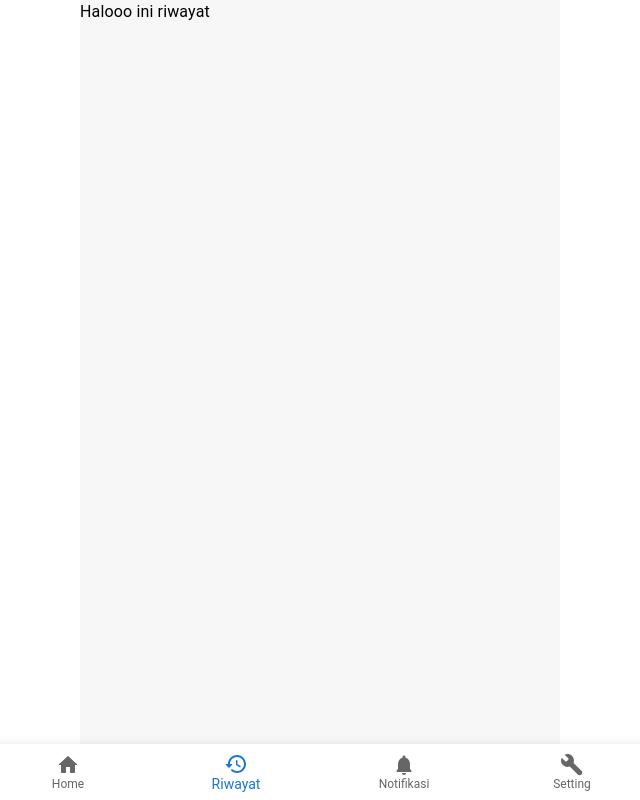
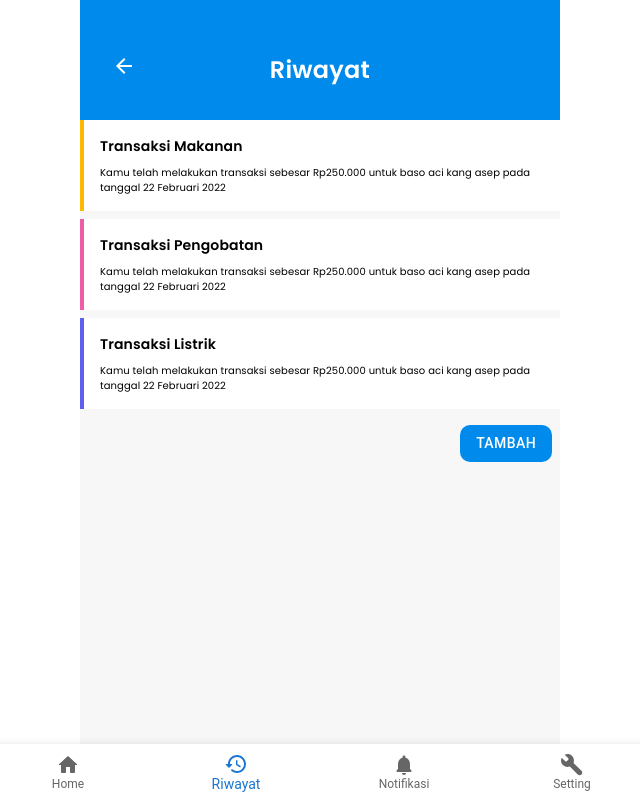
Before and after one commit to agnesjuliana/U.Digi, a React (Create React App) app: page /riwayat in a window 1280 px wide. Shown: the whole page, without its empty margins (320-960 px from the left). Built offline with nearby package versions, Linux system fonts and the light colour scheme.

Commit message:
add riwayat

```diff
--- a/src/pages/home.js
+++ b/src/pages/home.js
@@ -27,6 +27,12 @@ const Home = () => {
 
   const handleBudgeting = () => {
     history.push("/budgeting");
+  };
+  const handleSwitch = () => {
+    history.push("/uswitch/tukarsaldo");
+  };
+  const handleSend = () => {
+    history.push("/uswitch/transfersaldo");
   };
   const openDialog = () => {
     setOpen(true)
@@ -249,7 +255,7 @@ const Home = () => {
                 borderRadius: "10px",
                 maxWidth: "45px",
               }}
-              disabled
+              onClick={() => handleSwitch()}
               style={{ backgroundColor: "#0094FF" }}
             >
               <ImportExportRounded sx={{ color: "white" }} />
@@ -280,7 +286,7 @@ const Home = () => {
                 borderRadius: "10px",
                 maxWidth: "45px",
               }}
-              disabled
+              onClick={() => handleSend()}
               style={{ backgroundColor: "#FFD600" }}
             >
               <SendRounded sx={{ color: "white" }} />
--- a/src/pages/riwayat.js
+++ b/src/pages/riwayat.js
@@ -1,13 +1,20 @@
-import React from "react";
+import React, { useState } from "react";
 import { useHistory } from "react-router";
 import { Grid, Typography, Button, Box } from "@mui/material";
 import Navigation from "../components/navigation";
+import TopController from "../components/topController";
 
 const Riwayat = () => {
   const history = useHistory();
+  const [data, setData] = useState([
+    {
+      kategori: "makanan",
+      nominal: 20000,
+    },
+  ]);
 
   const handleHome = () => {
-      history.push("/")
+    history.push("/");
   };
   return (
     <div
@@ -23,7 +30,116 @@ const Riwayat = () => {
           minHeight: "100vh",
         }}
       >
-        <Typography>Halooo ini riwayat</Typography>
+        <TopController title="Riwayat" action={() => handleHome()} />
+        <Box
+          sx={{
+            backgroundColor: "#ffffff",
+            padding: "16px",
+            marginBottom: "8px",
+            borderLeft: "4px solid #FFB800",
+          }}
+        >
+          <Typography
+            sx={{
+              fontFamily: "poppins",
+              fontSize: "14px",
+              fontWeight: 600,
+              color: "#000000",
+              marginBottom: "8px",
+            }}
+          >
+            Transaksi Makanan
+          </Typography>
+          <Typography
+            sx={{
+              fontFamily: "poppins",
+              fontSize: "10px",
+              fontWeight: 400,
+              color: "#000000",
+            }}
+          >
+            Kamu telah melakukan transaksi sebesar Rp250.000 untuk baso aci kang
+            asep pada tanggal 22 Februari 2022
+          </Typography>
+        </Box>
+        <Box
+          sx={{
+            backgroundColor: "#ffffff",
+            padding: "16px",
+            marginBottom: "8px",
+            borderLeft: "4px solid #EF5DA8",
+          }}
+        >
+          <Typography
+            sx={{
+              fontFamily: "poppins",
+              fontSize: "14px",
+              fontWeight: 600,
+              color: "#000000",
+              marginBottom: "8px",
+            }}
+          >
+            Transaksi Pengobatan
+          </Typography>
+          <Typography
+            sx={{
+              fontFamily: "poppins",
+              fontSize: "10px",
+              fontWeight: 400,
+              color: "#000000",
+            }}
+          >
+            Kamu telah melakukan transaksi sebesar Rp250.000 untuk baso aci kang
+            asep pada tanggal 22 Februari 2022
+          </Typography>
+        </Box>
+        <Box
+          sx={{
+            backgroundColor: "#ffffff",
+            padding: "16px",
+            marginBottom: "8px",
+            borderLeft: "4px solid #5D5FEF",
+          }}
+        >
+          <Typography
+            sx={{
+              fontFamily: "poppins",
+              fontSize: "14px",
+              fontWeight: 600,
+              color: "#000000",
+              marginBottom: "8px",
+            }}
+          >
+            Transaksi Listrik
+          </Typography>
+          <Typography
+            sx={{
+              fontFamily: "poppins",
+              fontSize: "10px",
+              fontWeight: 400,
+              color: "#000000",
+            }}
+          >
+            Kamu telah melakukan transaksi sebesar Rp250.000 untuk baso aci kang
+            asep pada tanggal 22 Februari 2022
+          </Typography>
+        </Box>
+        <div style={{ display: "flex", justifyContent: "space-between" }}>
+          <div></div>
+          <Button
+            variant="contained"
+            sx={{
+              backgroundColor: "#008AEC",
+              borderRadius: "10px",
+              marginTop: "8px",
+              marginRight: "8px",
+              maxWidth: "100px",
+              boxShadow: "none"
+            }}
+          >
+            Tambah
+          </Button>
+        </div>
         <Navigation />
       </Box>
     </div>
```
